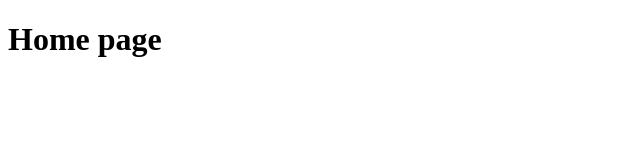
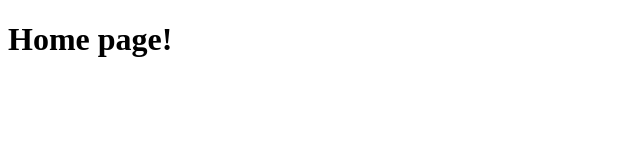
Before and after one commit to Patu11/actuator-ui, an Angular app: page / in a window 1280 px wide. Shown: the top 160 px of the page, without its empty margins (0-640 px from the left). Built offline with nearby package versions, Linux system fonts and the light colour scheme.

Commit message:
Add small change to test github action

```diff
--- a/src/app/home/home.component.html
+++ b/src/app/home/home.component.html
@@ -1 +1 @@
-<h1>Home page</h1>
+<h1>Home page!</h1>
```
